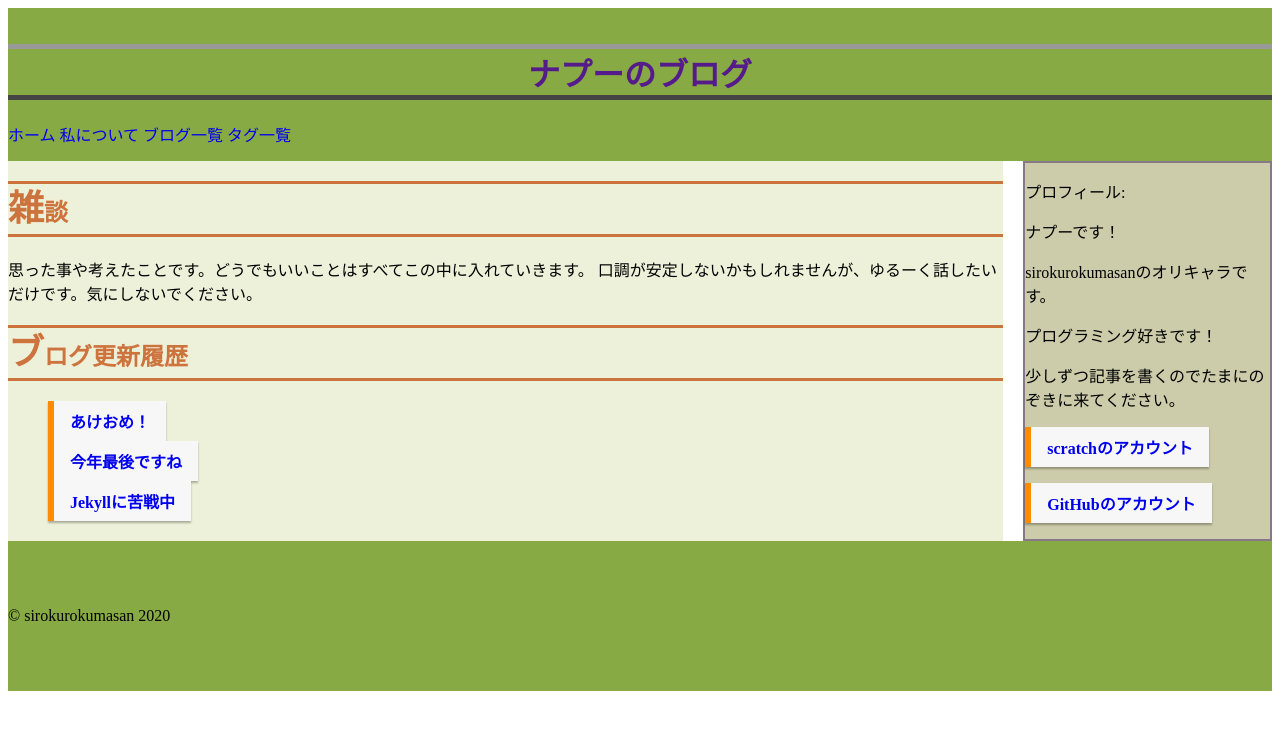
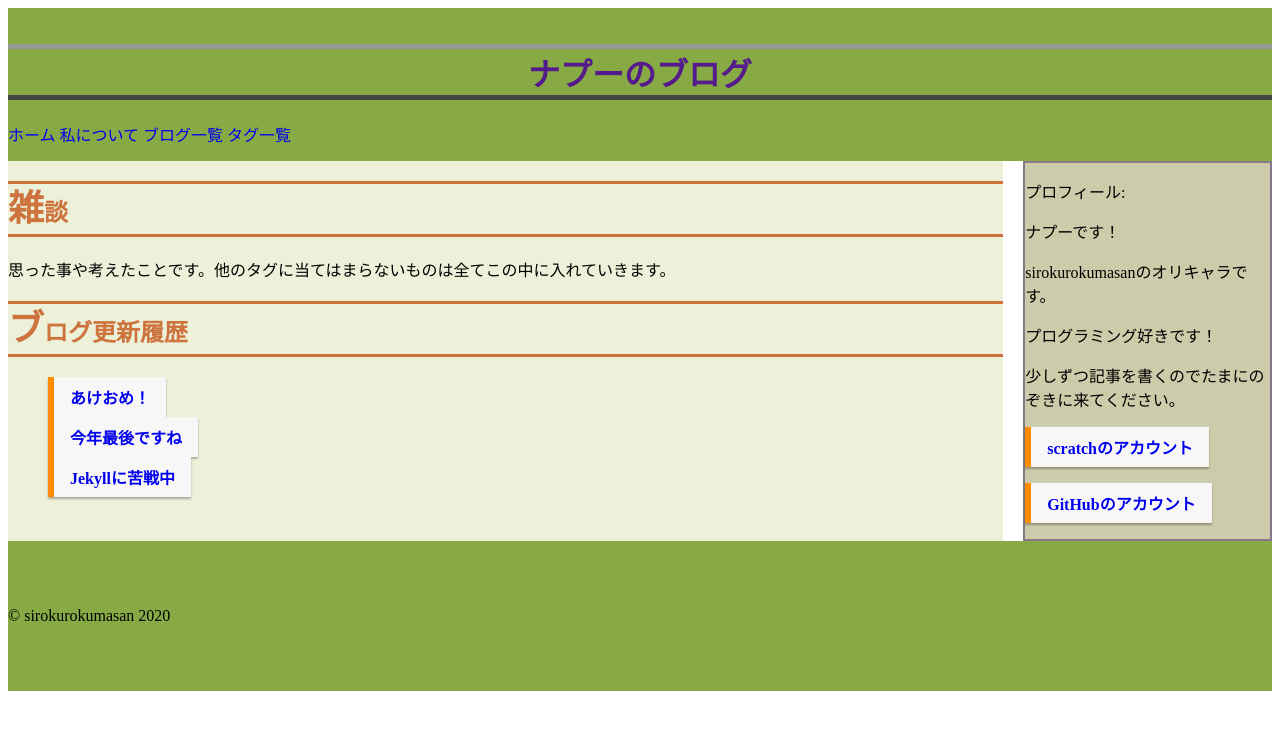
Before and after one commit to sirokurokumasan/sirokurokumasan.github.io, a Jekyll site: the page built from _authors/雑談.md, in a window 1280 px wide. Shown: the top 730 px of the page. Built offline with Jekyll 4.4.1, drawn with Linux system fonts in a browser that asks for light colours.

Commit message:
Update 雑談.md

```diff
--- a/_authors/雑談.md
+++ b/_authors/雑談.md
@@ -3,5 +3,4 @@ short_name: 雑談
 name: 雑談
 position: よく更新する
 ---
-思った事や考えたことです。どうでもいいことはすべてこの中に入れていきます。
-口調が安定しないかもしれませんが、ゆるーく話したいだけです。気にしないでください。
+思った事や考えたことです。他のタグに当てはまらないものは全てこの中に入れていきます。
```
